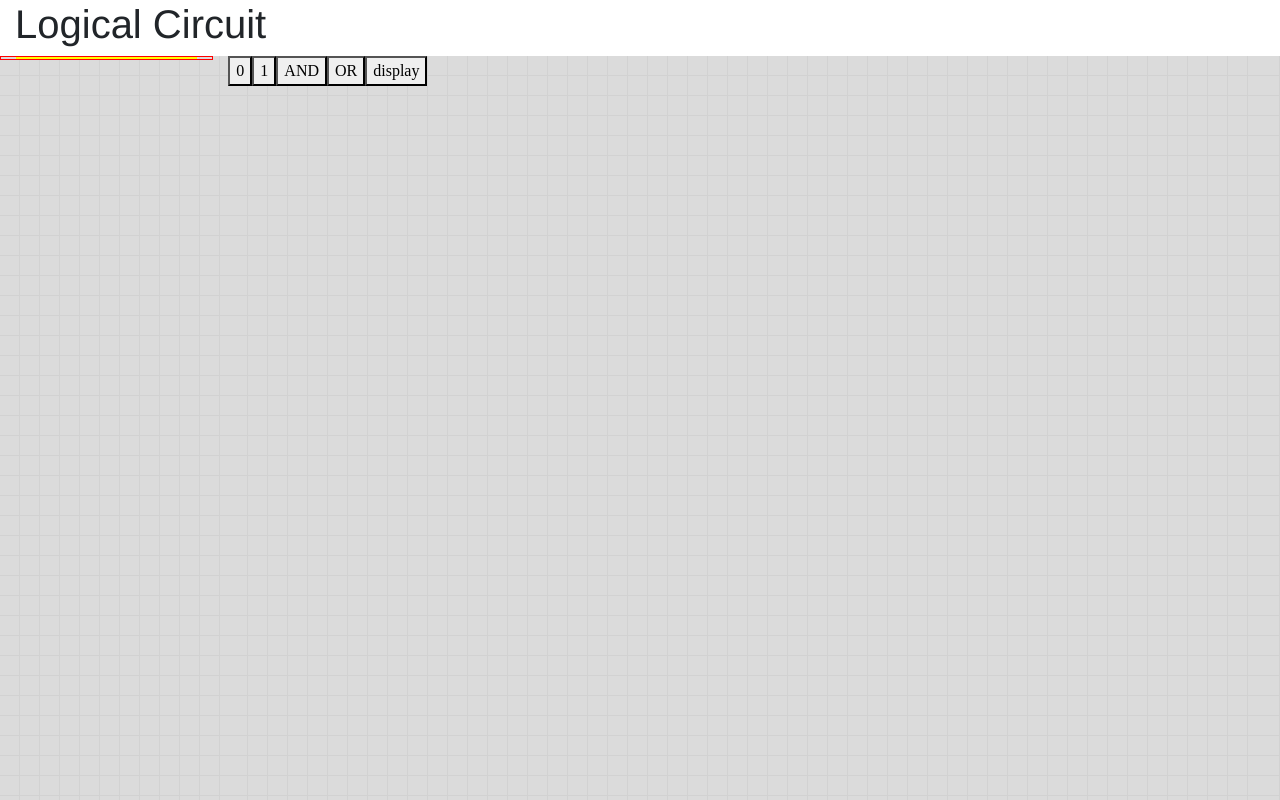
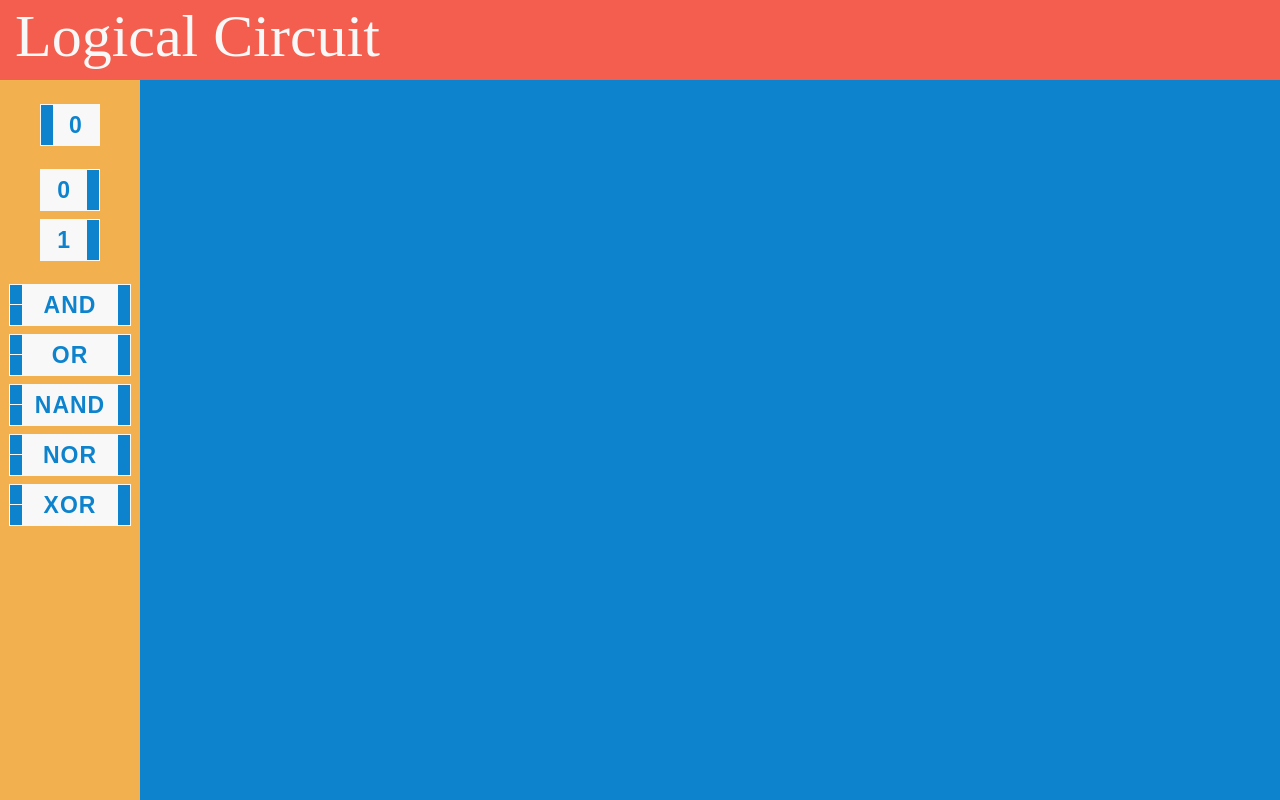
Before and after one commit to ShowKa/LogicCircuit, a Vue app: page / in a window 1280 px wide. Built offline with nearby package versions, Linux system fonts and the light colour scheme.

Commit message:
color test

```diff
--- a/assets/app.scss
+++ b/assets/app.scss
@@ -17,8 +17,22 @@ html {
 }
 
 // color
+// https://www.sessions.edu/color-calculator/
 $color-base: #0e83cd;
+$color-monochromatic: #3081b4;
+
+$color-analogous-1: #0ecd57;
+$color-analogous-2: #340ecd;
+
+$color-tladic-1: #cdb00e;
+$color-tladic-2: #cd0e47;
+
+$color-complementary: #cd510e;
+$color-split-complementary-1: #cd800e;
+$color-split-complementary-2: #cd210e;
+
 $color-border: #f8f8f8;
+
 @mixin background-color-base {
   background-color: $color-base;
 }
--- a/index.html
+++ b/index.html
@@ -1,12 +1,16 @@
 <!DOCTYPE html>
 <html>
+
   <head>
     <meta charset="utf-8">
     <meta name="viewport" content="width=device-width,initial-scale=1.0">
+    <link rel="stylesheet" href="https://fonts.googleapis.com/css?family=Lobster">
     <title>My Vue app with webpack 4</title>
   </head>
+
   <body>
     <div id="app"></div>
     <!-- load main.js by html-webpack-plugin -->
   </body>
+
 </html>
--- a/src/components/AppTitle.vue
+++ b/src/components/AppTitle.vue
@@ -9,7 +9,11 @@ export default {}
 <style lang="scss">
 @import "assets/app";
 .app-title {
-    @include default-font;
+    // @include default-font;
+    font-family: "Abril Fatface", serif;
+    font-size: 60px;
+    // color: lighten($color-base, 5%);
+    color: $color-border;
     width: 100%;
 }
 </style>
--- a/src/components/Field.vue
+++ b/src/components/Field.vue
@@ -7,10 +7,10 @@
     </div>
   </div>
   <div class="field__body row h-100 ">
-    <div class="col-2">
+    <div class="col-auto">
       <Side />
     </div>
-    <div class="col-10 ">
+    <div class="col">
       <Main />
     </div>
   </div>
@@ -29,9 +29,15 @@ export default {
 }
 </script>
 <style lang="scss">
+@import 'assets/app.scss';
 .field {
+    &__header {
+        // background-image: url("/static/img/grid.png");
+        background-color: lighten($color-split-complementary-2, 20%);
+    }
     &__body {
-        background-image: url("/static/img/grid.png");
+        // background-image: url("/static/img/grid.png");
+        background-color: $color-base;
     }
 }
 </style>
--- a/src/components/Side.vue
+++ b/src/components/Side.vue
@@ -1,5 +1,5 @@
 <template>
-<div class="side">
+<div class="side h-100">
   <Palette />
 </div>
 </template>
@@ -12,4 +12,7 @@ export default {
 }
 </script>
 <style lang="scss" >
+.side {
+    min-width: 110px;
+}
 </style>
--- a/src/components/logic-circuit/Board.vue
+++ b/src/components/logic-circuit/Board.vue
@@ -1,5 +1,6 @@
 <template>
 <div class="board">
+  <!--
   <button @click="addConstant(0)">
     0
   </button>
@@ -15,6 +16,7 @@
   <button @click="addDisplay">
     display
   </button>
+  -->
   <!-- Constant -->
   <fieldset
     v-for="constant in constants"
@@ -244,7 +246,7 @@ export default {
 .board {
     height: 100%;
     width: 100%;
-    background-image: url("/static/img/grid.png");
+    // background-image: url("/static/img/grid.png");
     position: relative;
     top: 0;
     left: 0;
--- a/src/components/logic-circuit/Conductor.vue
+++ b/src/components/logic-circuit/Conductor.vue
@@ -6,7 +6,6 @@
   >
     <path
       :d="curvedPath"
-      style="stroke:rgb(255,0,0);stroke-width:1"
       fill="transparent"
     />
   </svg>
@@ -91,7 +90,12 @@ export default {
 }
 </script>
 <style lang="scss">
+@import "assets/app";
 .conductor {
     pointer-events: none;
+    path {
+        stroke: $color-complementary;
+        stroke-width: 2;
+    }
 }
 </style>
--- a/src/components/logic-circuit/IoDevice.vue
+++ b/src/components/logic-circuit/IoDevice.vue
@@ -132,9 +132,10 @@ export default {
 }
 </script>
 <style lang="scss">
+@import "assets/app";
 .io-device {
     &__acceptable {
-        background-color: red;
+        background-color: $color-split-complementary-2;
     }
 }
 </style>
--- a/src/components/palette/Palette.vue
+++ b/src/components/palette/Palette.vue
@@ -1,5 +1,5 @@
 <template>
-<div class="pallete row">
+<div class="pallete row h-100">
   <div class="col-12">
     <Section />
   </div>
@@ -14,7 +14,8 @@ export default {
 }
 </script>
 <style lang="scss" >
+@import 'assets/app.scss';
 .pallete {
-    border: 1px solid red;
+    background-color: lighten($color-split-complementary-1, 20%);
 }
 </style>
--- a/src/components/palette/Section.vue
+++ b/src/components/palette/Section.vue
@@ -1,11 +1,73 @@
 <template>
-<div class="section" />
+<div class="section">
+  <div class="section__box">
+    <div class="section__row row justify-content-center">
+      <div class="column">
+        <Display />
+      </div>
+    </div>
+  </div>
+  <div class="section__box">
+    <div class="section__row row justify-content-center">
+      <div class="column">
+        <Constant :level="0" />
+      </div>
+    </div>
+    <div class="section__row row justify-content-center">
+      <div class="column">
+        <Constant :level="1" />
+      </div>
+    </div>
+  </div>
+  <div class="section__box">
+    <div class="section__row row justify-content-center">
+      <div class="column">
+        <Gate gate-type="AND" />
+      </div>
+    </div>
+    <div class="section__row row justify-content-center">
+      <div class="column">
+        <Gate gate-type="OR" />
+      </div>
+    </div>
+    <div class="section__row row justify-content-center">
+      <div class="column">
+        <Gate gate-type="NAND" />
+      </div>
+    </div>
+    <div class="section__row row justify-content-center">
+      <div class="column">
+        <Gate gate-type="NOR" />
+      </div>
+    </div>
+    <div class="section__row row justify-content-center">
+      <div class="column">
+        <Gate gate-type="XOR" />
+      </div>
+    </div>
+  </div>
+</div>
 </template>
 <script>
-export default {}
+import Gate from '../logic-circuit/Gate.vue'
+import Constant from '../logic-circuit/Constant.vue'
+import Display from '../logic-circuit/Display.vue'
+export default {
+  components: {
+    Gate,
+    Constant,
+    Display
+  }
+}
 </script>
 <style lang="scss" >
 .section {
-    border: 1px solid yellow;
+    // border: 1px solid yellow;
+    &__box {
+        margin-top: 25px;
+    }
+    &__row {
+        margin-top: 10px;
+    }
 }
 </style>
```
